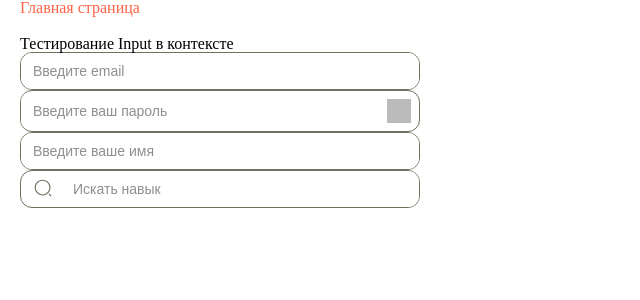
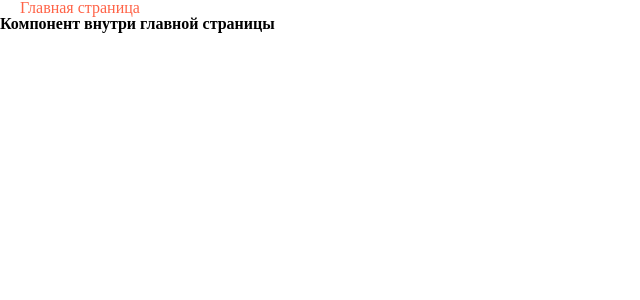
Before and after one commit to Annenkov-Konstantin/SkillSwap_45_4, a React (Vite) app: page / in a window 1280 px wide. Shown: the top 300 px of the page, without its empty margins (0-640 px from the left). Built offline with nearby package versions, Linux system fonts and the light colour scheme; grey boxes are pictures that could not be loaded.

Commit message:
ui/input добавлены варианты инпута для текста, пароля и поиска

```diff
--- a/src/widgets/ExampleComponent/exampleComponent.tsx
+++ b/src/widgets/ExampleComponent/exampleComponent.tsx
@@ -1,93 +1,11 @@
-import { Input } from '../../shared/ui/input/input';
+// import { Button, Input, Card } from '@/shared/ui';
 import type { FC } from 'react';
-import { useState } from 'react';
 import styles from './exampleComponent.module.css';
 
 export const ExampleComponent: FC = () => {
-  const [value, setValue] = useState(''); // email
-  const [password, setPassword] = useState(''); // пароль
-  const [name, setName] = useState(''); // имя
-  const [search, setSearch] = useState(''); // поиск
-
-  // Отдельные состояния ошибок для каждого поля
-  const [emailError, setEmailError] = useState(false);
-  const [passwordError, setPasswordError] = useState(false);
-  const [nameError, setNameError] = useState(false);
-  const [searchError, setSearchError] = useState(false);
-
-  const handleEmailChange = (newValue: string) => {
-    setValue(newValue);
-    // Валидация email: минимум 3 символа
-    setEmailError(newValue.length < 3 && newValue.length > 0);
-  };
-
-  const handlePasswordChange = (newPassword: string) => {
-    setPassword(newPassword);
-    // Валидация пароля: минимум 6 символов
-    setPasswordError(newPassword.length < 6);
-  };
-
-  const handleNameChange = (newName: string) => {
-    setName(newName);
-    // Валидация имени: минимум 2 символа
-    setNameError(newName.length < 2 && newName.length > 0);
-  };
-
-  const handleSearchChange = (newSearch: string) => {
-    setSearch(newSearch);
-    // Валидация поиска: минимум 2 символа
-    setSearchError(newSearch.length < 2 && newSearch.length > 0);
-  };
-
   return (
-    <div style={{ padding: '20px', maxWidth: '400px' }}>
-      <h2>Тестирование Input в контексте</h2>
-
-      {/* Инпут для email */}
-      <Input
-        type='email'
-        pattern='^[a-zA-Z0-9._%+-]+@[a-zA-Z0-9.-]+\.[a-zA-Z]{2,}$'
-        placeholder='Введите email'
-        value={value}
-        onChange={handleEmailChange}
-        error={emailError}
-        errorText='Слишком коротко (минимум 3 символа)'
-        name='email-input'
-      />
-
-      {/* Инпут для пароля */}
-      <Input
-        type='password'
-        placeholder='Введите ваш пароль'
-        value={password}
-        onChange={handlePasswordChange}
-        error={passwordError}
-        errorText='Пароль слишком короткий (минимум 6 символов)'
-        name='password-input'
-      />
-
-      {/* Инпут для имени */}
-      <Input
-        type='text'
-        placeholder='Введите ваше имя'
-        value={name}
-        onChange={handleNameChange}
-        error={nameError}
-        errorText='Имя должно быть не короче 2 символов'
-        name='name-input'
-      />
-
-      {/* Инпут для поиска */}
-      <Input
-        type='text'
-        placeholder='Искать навык'
-        value={search}
-        onChange={handleSearchChange}
-        error={searchError}
-        errorText='Поиск должен быть не короче 2 символов'
-        name='search-input'
-        isSearch={true}
-      />
+    <div>
+      <p className={styles.test}>Компонент внутри главной страницы</p>
     </div>
   );
 };
```
